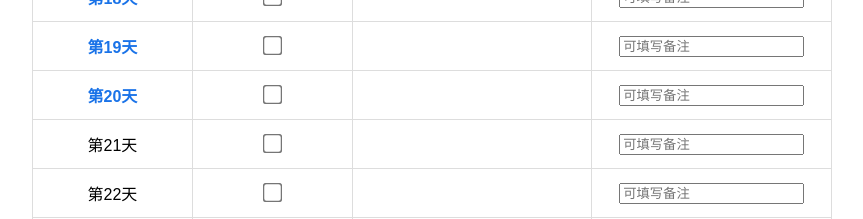
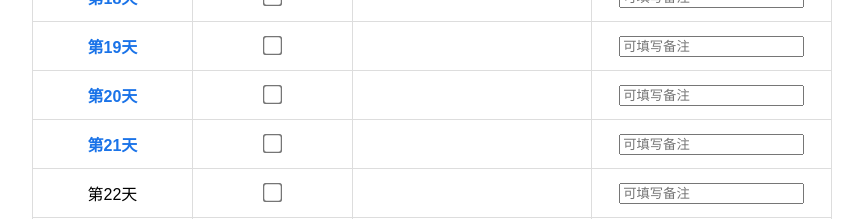
Before and after one commit to Sandy-long/math, a plain HTML site: page index.html in a window 1280 px wide. Shown: the part 1160-1379 px from the top of the page, without its empty margins (208-1071 px from the left). Drawn offline with Linux system fonts and the light colour scheme.

Commit message:
Update index.html

```diff
--- a/index.html
+++ b/index.html
@@ -161,7 +161,8 @@
 } else if (i === 20) {
             dayCell = `<td><span class="clickable-day" onclick="window.open('https://sandy-long.github.io/math20/', '_blank')">第20天</span></td>`;
 
-
+} else if (i === 21) {
+            dayCell = `<td><span class="clickable-day" onclick="window.open('https://sandy-long.github.io/math21/', '_blank')">第21天</span></td>`;
 
 
 
```
